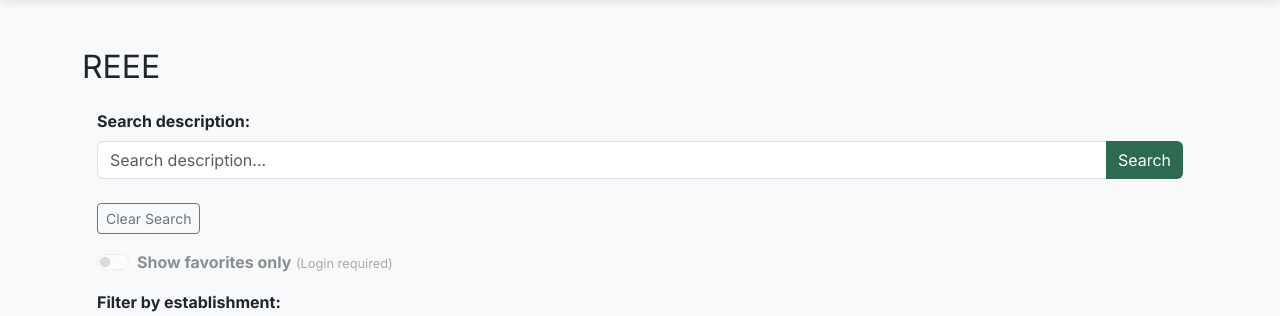
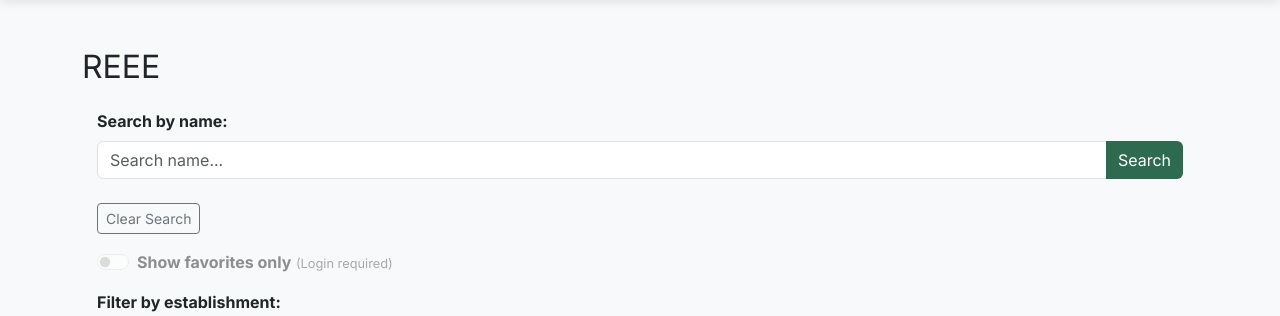
Before and after one commit to leo-snczki/RebootVerde, a Django app: page /maps/recycle-map/ in a window 1280 px wide. Shown: the part 68-384 px from the top of the page. Run offline with Django 4.2, Linux system fonts and the light colour scheme; data that the repository does not hold is empty; parts of the project's set-up code (start-up, migrations or seed data) failed here and were passed over; some libraries are stand-ins or nearby versions.

Commit message:
Update search labels and placeholders in recycle map for clarity

```diff
--- a/maps/templates/maps/recycle_map.html
+++ b/maps/templates/maps/recycle_map.html
@@ -24,9 +24,9 @@
 <h2>REEE</h2>
 
 <div class="controls">
-    <label class="form-label"><b>{% trans "Search description:" %}</b></label>
+    <label class="form-label"><b>{% trans "Search by name:" %}</b></label>
     <div class="input-group mb-3">
-        <input type="text" id="search-desc" class="form-control" placeholder="{% trans "Search description..." %}">
+        <input type="text" id="search-desc" class="form-control" placeholder="{% trans "Search name..." %}">
         <button id="search-btn" class="btn btn-primary">{% trans "Search" %}</button>
     </div>
     <div class="mb-3">
```
Also changed, not shown: locale/pt/LC_MESSAGES/django.po.
